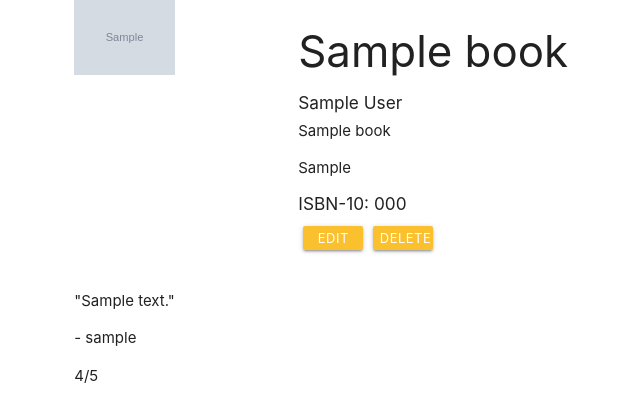
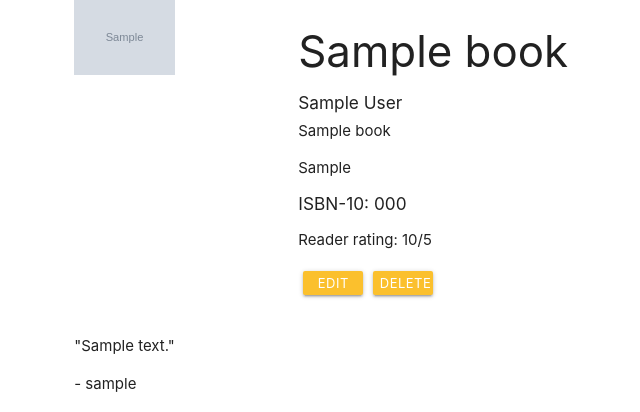
Before and after one commit to vdgvzr/milestone-project-3, a Flask app: template templates/book-review.html in a window 1280 px wide. Shown: the part 115-527 px from the top of the page, without its empty margins (129-769 px from the left). Run offline with Flask 2, Linux system fonts and the light colour scheme; the template is opened without the code that fills it: most values are stand-ins (such as "Sample title", 1, 10 or a date in 2020); grey boxes marked "Sample" are stand-in pictures; some libraries are stand-ins or nearby versions.

Commit message:
Added python arithmetic in book_review route to calculate average book rating

```diff
--- a/app.py
+++ b/app.py
@@ -46,6 +46,14 @@ def genre_list():
 
 @app.route('/book_review/<book_id>', methods=['GET'])
 def book_review(book_id):
+    rating_list = []
+
+    get_review = mongo.db.review.find()
+    for i in get_review:
+        rating_list.append(i['rating'])
+
+    avg_rating = sum(rating_list)/len(rating_list)
+
     the_book = mongo.db.books.find_one({"_id": ObjectId(book_id)})
     all_genre = mongo.db.genre.find()
     reviews = mongo.db.review.find({"book_id": book_id})
@@ -55,6 +63,7 @@ def book_review(book_id):
         recent=the_book,
         genre=all_genre,
         review=reviews,
+        average=avg_rating
     )
 
 
--- a/templates/book-review.html
+++ b/templates/book-review.html
@@ -19,6 +19,8 @@
         <p>{{book.book_blurb}}</p>
 
         <h6>ISBN-10: {{book.book_isbn}}</h6>
+
+        <p>Reader rating: {{average}}/5</p>
 
         <a href="{{ url_for('edit_book', book_id=book._id) }}" class="waves-effect waves-light btn left btn-small yellow darken-2">Edit</a>
 
```
